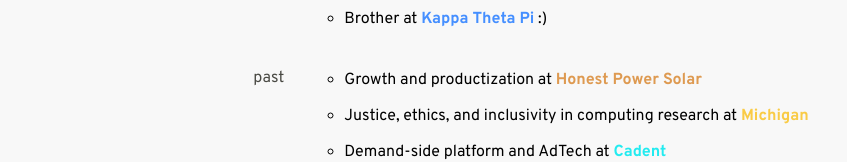
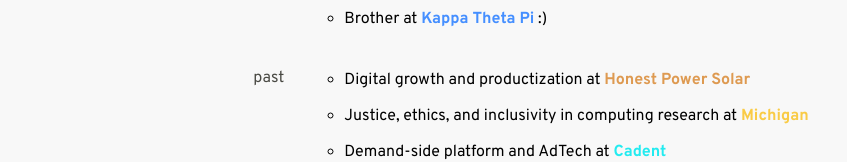
Before and after one commit to bkaczkofsky/bkaczkofsky.github.io, a plain HTML site: page index.html in a window 1280 px wide. Shown: the part 351-513 px from the top of the page, without its empty margins (209-1056 px from the left). Drawn offline with Linux system fonts and the light colour scheme.

Commit message:
Add files via upload

```diff
--- a/index.html
+++ b/index.html
@@ -145,7 +145,7 @@
         <div class="left-box">past</div>
         <div class="right-box">
           <ul>
-            <li>Growth and productization at <a href="https://www.myhonestpower.com/" style="color: #DE9A51; font-weight: 700; text-decoration: none;" target="_blank" onmouseover="this.style.color='lightblue'" onmouseout="this.style.color='#DE9A51'">Honest Power Solar</a></li>
+            <li>Digital growth and productization at <a href="https://www.myhonestpower.com/" style="color: #DE9A51; font-weight: 700; text-decoration: none;" target="_blank" onmouseover="this.style.color='lightblue'" onmouseout="this.style.color='#DE9A51'">Honest Power Solar</a></li>
             <li>Justice, ethics, and inclusivity in computing research at <a href="https://www.engin.umich.edu/research/" style="color: #F9CB46; font-weight: 700; text-decoration: none;" target="_blank" onmouseover="this.style.color='lightblue'" onmouseout="this.style.color='#F9CB46'">Michigan</a></li>
             <li>Demand-side platform and AdTech at <a href="https://www.cadent.tv" style="color: #23EBF0; font-weight: 700; text-decoration: none;" target="_blank" onmouseover="this.style.color='lightblue'" onmouseout="this.style.color='#23EBF0'">Cadent</a></li>
             <li>Product at <a href="https://gdsc.community.dev/university-of-michigan-ann-arbor/" style="color: #0F9D58; font-weight: 700; text-decoration: none;" target="_blank" onmouseover="this.style.color='lightblue'" onmouseout="this.style.color='#0F9D58'">Google DSC</a></li>
```
